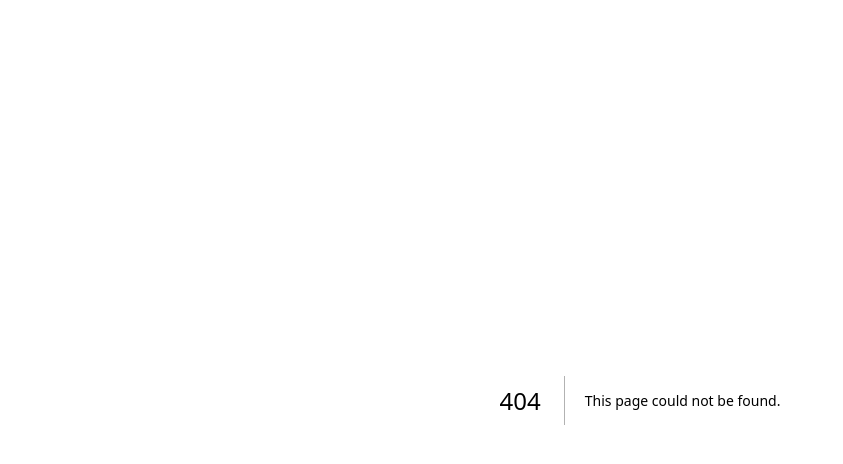
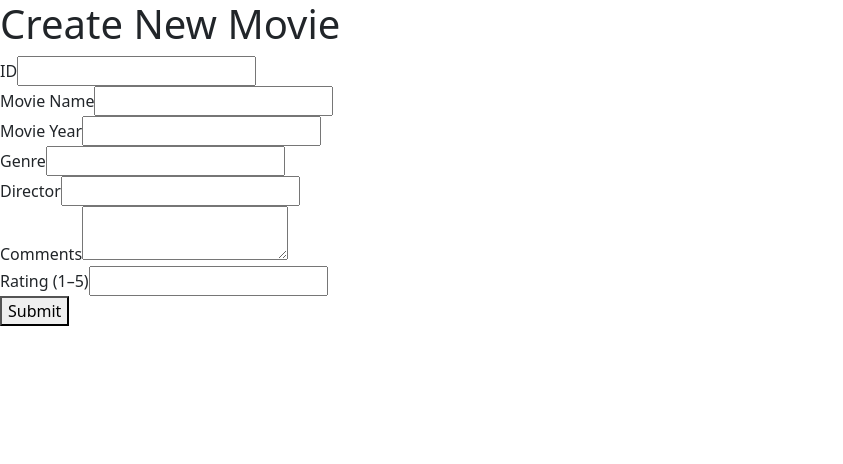
Before and after one commit to pratikpanchani/4wp3-project2, a Next.js app: page /admin/create in a window 1280 px wide. Before the commit this address had no page. Shown: the top 464 px of the page, without its empty margins (0-843 px from the left). Built offline with nearby package versions, Linux system fonts and the light colour scheme.

Commit message:
Basic landing admin route and create form

```diff
--- /dev/null
+++ b/app/admin/create/page.js
@@ -0,0 +1,63 @@
+import { revalidatePath } from 'next/cache';
+
+export default function CreateMoviePage() {
+  async function createMovie(formData) {
+    'use server';
+
+    const newMovie = {
+      id: formData.get('id'),
+      movie_name: formData.get('movie_name'),
+      movie_year: formData.get('movie_year'),
+      movie_genre: formData.get('movie_genre'),
+      movie_director: formData.get('movie_director'),
+      user_comments: formData.get('user_comments'),
+      movie_rating: Number(formData.get('movie_rating')),
+    };
+
+    await fetch('http://localhost:4000/movies', {
+      method: 'POST',
+      headers: { 'Content-Type': 'application/json' },
+      body: JSON.stringify(newMovie),
+    });
+
+    revalidatePath('/collection');
+    revalidatePath('/admin');
+  }
+
+  return (
+    <div>
+      <h1>Create New Movie</h1>
+      <form action={createMovie}>
+        <div>
+          <label>ID</label>
+          <input name="id" />
+        </div>
+        <div>
+          <label>Movie Name</label>
+          <input name="movie_name" />
+        </div>
+        <div>
+          <label>Movie Year</label>
+          <input name="movie_year" />
+        </div>
+        <div>
+          <label>Genre</label>
+          <input name="movie_genre" />
+        </div>
+        <div>
+          <label>Director</label>
+          <input name="movie_director" />
+        </div>
+        <div>
+          <label>Comments</label>
+          <textarea name="user_comments" />
+        </div>
+        <div>
+          <label>Rating (1–5)</label>
+          <input name="movie_rating" type="number" />
+        </div>
+        <button type="submit">Submit</button>
+      </form>
+    </div>
+  );
+}
```
Also changed, not shown: app/admin/page.js (added, +11 -0 lines).
